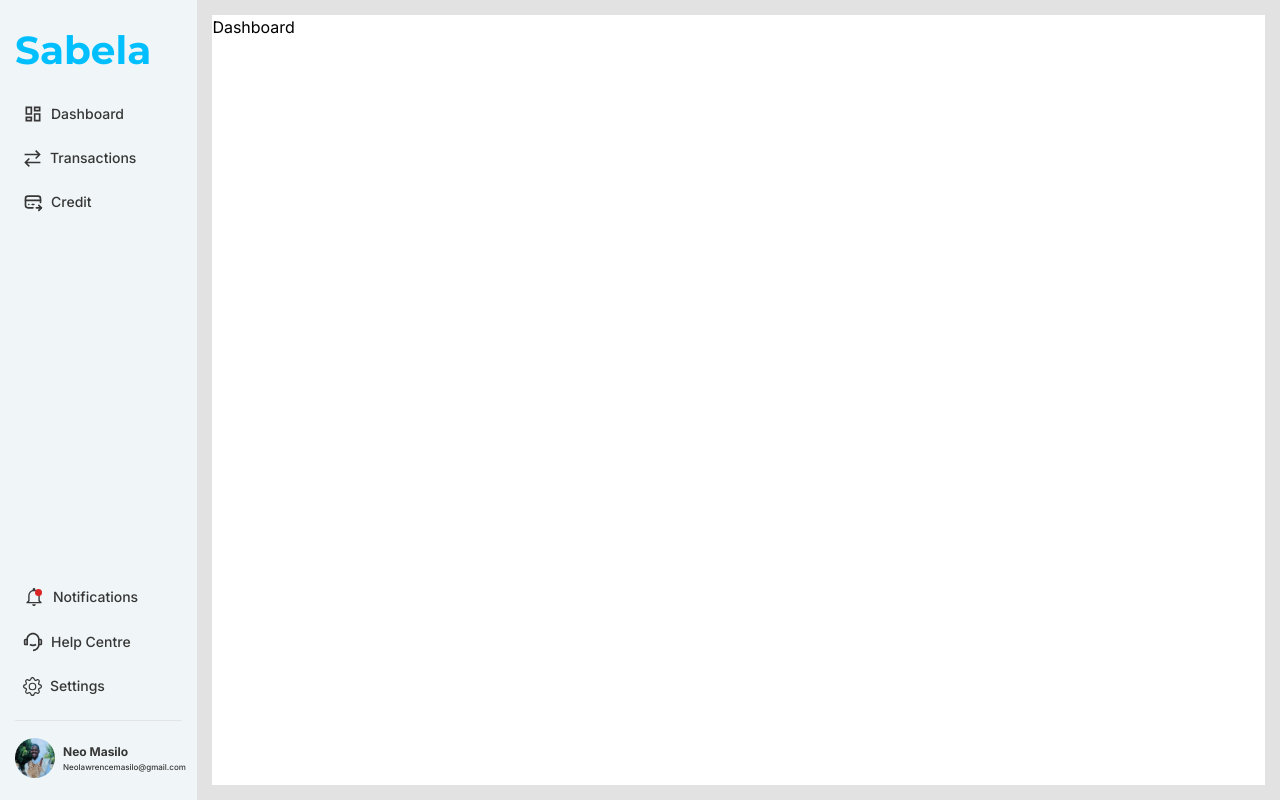
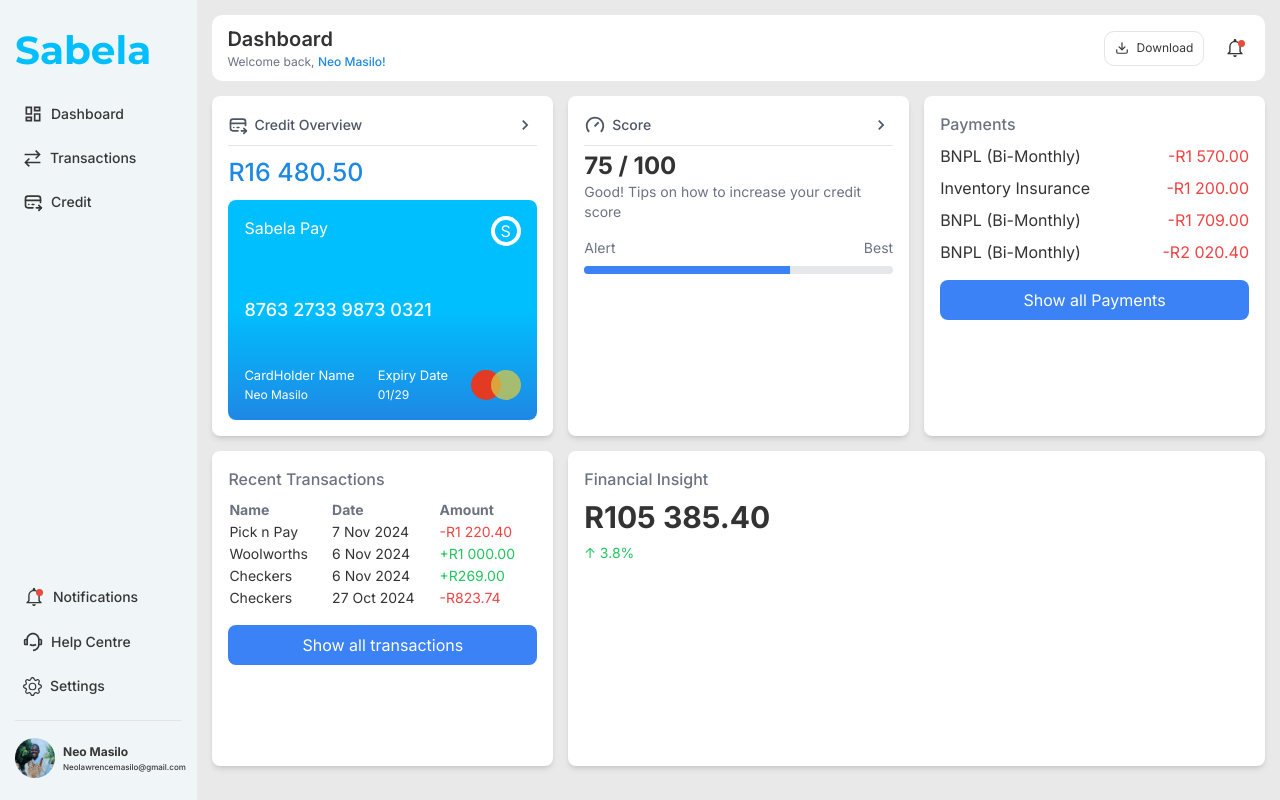
Before and after one commit to lawrencemasilo/ZestyApp, a React (Create React App) app in the folder frontend/: page / in a window 1280 px wide. Built offline with nearby package versions, Linux system fonts and the light colour scheme.

Commit message:
Dashboard updates

```diff
--- a/frontend/src/App.js
+++ b/frontend/src/App.js
@@ -3,7 +3,7 @@ import { Dashboard } from "./pages/SME/Dashboard"
 
 function App() {
   return (
-    <div className="flex flex-row h-screen w-[100%] bg-[#E2E2E2]" style={{ fontFamily: '"Inter", serif' }}>
+    <div className="flex flex-row h-screen w-[100%] bg-[#e9e9e9]" style={{ fontFamily: '"Inter", serif' }}>
       <div className="w-[240px] bg-[#F0F5F7] opacity-[100%] h-full">
         <NavBar />
       </div>
--- a/frontend/src/components/SME/NavBar.jsx
+++ b/frontend/src/components/SME/NavBar.jsx
@@ -47,7 +47,7 @@ export const NavBar = () => {
             <div className="space-y-2">
               {/* Notifications */}
               <div className="flex items-center gap-2 p-2 rounded-md hover-item">
-                <div className="w-[7px] h-[7px] absolute bg-red-600 rounded mt-[-10px] ml-[12px]"></div>
+                <div className="w-[7px] h-[7px] absolute bg-[#E74C3C] rounded mt-[-10px] ml-[13px]"></div>
                 <IoMdNotificationsOutline className="font" size={22} />
                 <span className="text-sm font-medium">Notifications</span>
               </div>
--- a/frontend/src/pages/SME/Dashboard.jsx
+++ b/frontend/src/pages/SME/Dashboard.jsx
@@ -1,7 +1,193 @@
 import React from 'react'
+import { IoIosNotifications } from "react-icons/io";
+import { IoMdNotificationsOutline } from "react-icons/io";
+import { FiDownload } from "react-icons/fi";
+import { TbCreditCardPay } from "react-icons/tb";
+import { MdNavigateNext } from "react-icons/md";
+import { RiSpeedUpLine } from "react-icons/ri";
 
 export const Dashboard = () => {
   return (
-    <div>Dashboard</div>
+    <div className="bg-[#e9e9e9] min-h-[100%] h-full text-[#333333]">
+    {/* Header */}
+    <div className="flex justify-between bg-white items-center mb-[15px] rounded-[10px] p-[10px] px-[15px]">
+      <div>
+        <h1 className="text-xl font-semibold text-[14px]">Dashboard</h1>
+        <p className="text-gray-500 text-[12px]">
+          Welcome back, <span className="text-[#1E88E5] font-medium">Neo Masilo!</span>
+        </p>
+      </div>
+      <div className="flex items-center gap-4">
+        <button className="flex justify-center w-[100px] h-[35px] items-center gap-2 bg-transparent p-2 rounded-[10px] hover-item border-[1px] border-[#e3e4e7]">
+          <FiDownload size={14} />
+          <span className="text-xs">Download</span>
+        </button>
+        <div className="flex justify-center items-center w-[30px] h-[30px] hover:bg-gray-100 rounded-full hover:cursor-pointer">
+        <div className="w-[7px] h-[7px] absolute bg-[#E74C3C] rounded mt-[-10px] ml-[12px]"></div>
+          <IoMdNotificationsOutline  size={22} className="" />
+        </div>
+
+      </div>
+    </div>
+
+    {/* Grid Layout */}
+    <div className="grid grid-cols-1 w-full md:grid-cols-2 lg:grid-cols-3 gap-[15px]" style={{ height: '87%' }}>
+      {/* Credit Overview */}
+      <div className="flex flex-col bg-white p-4 rounded-lg shadow-md h-full">
+        {/* Header Section */}
+        <div className="flex flex-row justify-between items-center mb-2">
+          <div className="flex items-center">
+            <TbCreditCardPay className="text-gray-600 mr-[6px]" size={20} />
+            <h2 className="text-gray-600 text-[14px] font-medium">Credit Overview</h2>
+          </div>
+          <div className="flex justify-center items-center hover:cursor-pointer w-[25px] h-[25px] hover:bg-gray-100 rounded-full">
+            <MdNavigateNext size={20} className="text-gray-600" />
+          </div>
+        </div>
+
+        {/* Divider */}
+        <div className="w-full h-[1px] bg-[#e3e4e7] rounded"></div>
+
+        {/* Balance Text */}
+        <p className="text-[25px] text-[#1E88E5] font-medium my-2">R16 480.50</p>
+
+        {/* Card Section */}
+        <div className="flex flex-col flex-grow w-full justify-between bg-gradient-to-b from-[#00BFFF] via-[#00BFFF] to-[#1E88E5] text-white p-4 rounded-lg">
+          <div className="flex justify-between">
+            <p>Sabela Pay</p>
+            <div className="flex justify-center items-center w-[30px] h-[30px] bg-white rounded-full">
+              <div className="flex justify-center items-center w-[22px] h-[22px] bg-[#00BFFF] rounded-full">
+                <p className="mr-[1px] text-white">S</p>
+              </div>
+            </div>
+          </div>
+          <div>
+            <p className="mt-2 text-lg font-medium">8763 2733 9873 0321</p>
+          </div>
+          <div className="flex justify-between">
+            <div className="flex flex-col">
+              <p className="text-[13px]">CardHolder Name</p>
+              <p className="text-[12px]">Neo Masilo</p>
+            </div>
+            <div className="flex flex-col">
+              <p className="text-[13px]">Expiry Date</p>
+              <p className="text-[12px]">01/29</p>
+            </div>
+            <div className="flex items-center">
+              <div className="w-[30px] h-[30px] bg-[#E33A24] rounded-full z-1"></div>
+              <div className="w-[30px] h-[30px] bg-[#D7C846] rounded-full z-0 ml-[-10px] opacity-[75%]"></div>
+            </div>
+          </div>
+        </div>
+      </div>
+
+      {/* Score */}
+      <div className="bg-white p-4 rounded-lg shadow-md">
+        {/* Header Section */}
+        <div className="flex flex-row justify-between items-center mb-2">
+          <div className="flex items-center">
+            <RiSpeedUpLine className="text-gray-600 mr-[6px]" size={22} />
+            <h2 className="text-gray-600 text-[14px] font-medium">Score</h2>
+          </div>
+          <div className="flex justify-center items-center hover:cursor-pointer w-[25px] h-[25px] hover:bg-gray-100 rounded-full">
+            <MdNavigateNext size={20} className="text-gray-600" />
+          </div>
+        </div>
+
+        {/* Divider */}
+        <div className="w-full h-[1px] bg-[#e3e4e7] rounded"></div>
+        <div className="flex flex-col justify-between">
+          <div className="mt-[4px]">
+            <p className="text-2xl font-bold">75 / 100</p>
+            <p className="text-sm text-gray-500 mb-4">Good! Tips on how to increase your credit score</p>
+          </div>
+          <div className="space-y-2">
+            <div className="flex justify-between items-center">
+              <span className="text-gray-500 text-sm">Alert</span>
+              <span className="text-gray-500 text-sm">Best</span>
+            </div>
+            <div className="h-2 bg-gray-200 rounded-lg overflow-hidden">
+              <div className="h-full w-2/3 bg-blue-500"></div>
+            </div>
+          </div>
+        </div>
+
+      </div>
+
+      {/* Payments */}
+      <div className="bg-white p-4 rounded-lg shadow-md">
+        <h2 className="text-gray-500 font-medium mb-2">Payments</h2>
+        <ul className="space-y-2">
+          <li className="flex justify-between">
+            <span>BNPL (Bi-Monthly)</span>
+            <span className="text-red-500">-R1 570.00</span>
+          </li>
+          <li className="flex justify-between">
+            <span>Inventory Insurance</span>
+            <span className="text-red-500">-R1 200.00</span>
+          </li>
+          <li className="flex justify-between">
+            <span>BNPL (Bi-Monthly)</span>
+            <span className="text-red-500">-R1 709.00</span>
+          </li>
+          <li className="flex justify-between">
+            <span>BNPL (Bi-Monthly)</span>
+            <span className="text-red-500">-R2 020.40</span>
+          </li>
+        </ul>
+        <button className="mt-4 bg-blue-500 text-white w-full py-2 rounded-lg hover:bg-blue-600">
+          Show all Payments
+        </button>
+      </div>
+
+      {/* Recent Transactions */}
+      <div className="col-span-2 md:col-span-1 bg-white p-4 rounded-lg shadow-md">
+        <h2 className="text-gray-500 font-medium mb-2">Recent Transactions</h2>
+        <table className="w-full text-sm text-left">
+          <thead>
+            <tr className="text-gray-500">
+              <th>Name</th>
+              <th>Date</th>
+              <th>Amount</th>
+            </tr>
+          </thead>
+          <tbody>
+            <tr>
+              <td>Pick n Pay</td>
+              <td>7 Nov 2024</td>
+              <td className="text-red-500">-R1 220.40</td>
+            </tr>
+            <tr>
+              <td>Woolworths</td>
+              <td>6 Nov 2024</td>
+              <td className="text-green-500">+R1 000.00</td>
+            </tr>
+            <tr>
+              <td>Checkers</td>
+              <td>6 Nov 2024</td>
+              <td className="text-green-500">+R269.00</td>
+            </tr>
+            <tr>
+              <td>Checkers</td>
+              <td>27 Oct 2024</td>
+              <td className="text-red-500">-R823.74</td>
+            </tr>
+          </tbody>
+        </table>
+        <button className="mt-4 bg-blue-500 text-white w-full py-2 rounded-lg hover:bg-blue-600">
+          Show all transactions
+        </button>
+      </div>
+
+      {/* Financial Insight */}
+      <div className="col-span-2 h-full bg-white p-4 rounded-lg shadow-md">
+        <h2 className="text-gray-500 font-medium mb-2">Financial Insight</h2>
+        <p className="text-3xl font-bold mb-2">R105 385.40</p>
+        <p className="text-sm text-green-500 mb-4">↑ 3.8%</p>
+        {/* Replace this div with a chart library component */}
+        <div className=" bg-gray-200 rounded-lg"></div>
+      </div>
+    </div>
+  </div>
   )
 }
```
